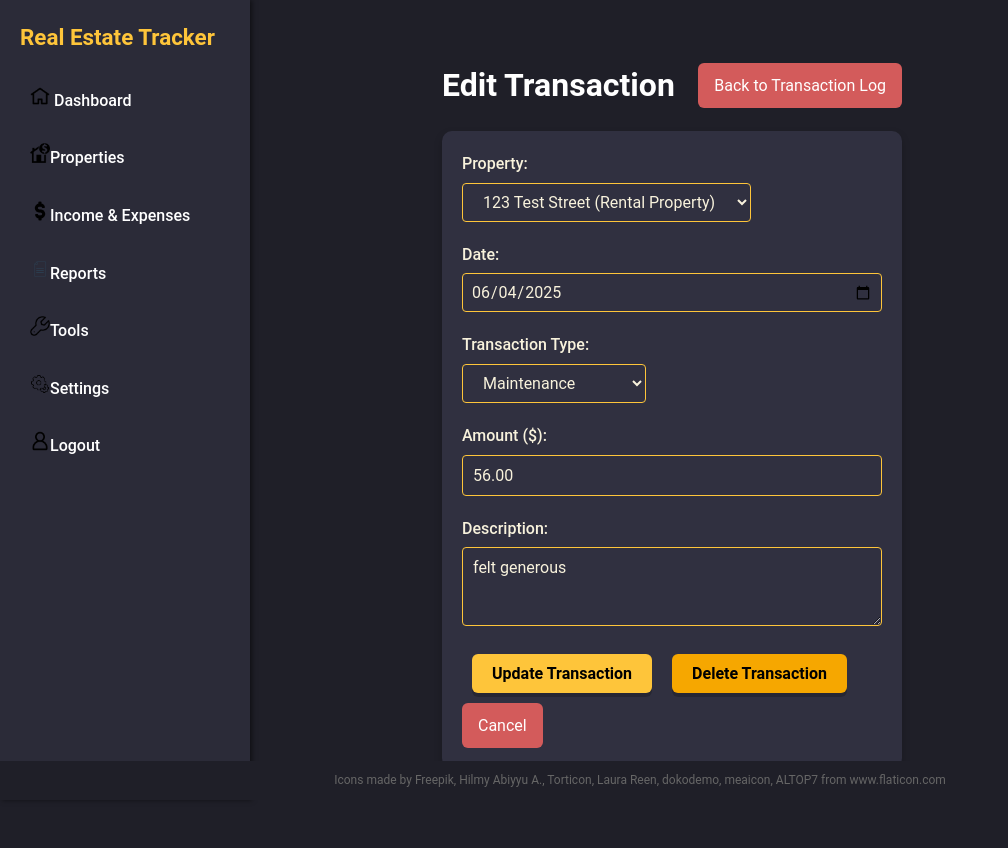
After one commit to Dooobbyy/SE-Assessment-2-HSC---Ethan-Dolbel, a Django app: page /transactions/7/edit/ in a window 1280 px wide. The commit adds this page. Shown: the whole page, without its empty margins (0-1008 px from the left). Run offline with Django 5.2, Linux system fonts and the light colour scheme; data comes from the database, SQL or seed files in the repository; both versions use the stored data as it was after the commit.

Commit message:
Fixed expenses
Before i move on and break anything I've got the total expenses working, so I'm going to save my progress.

```diff
--- /dev/null
+++ b/mypwa/core/templates/edit_transaction.html
@@ -0,0 +1,104 @@
+<!-- templates/edit_transaction.html -->
+{% extends 'base.html' %}
+
+{% block title %}Edit Transaction - Real Estate Finance Tracker{% endblock %}
+
+{% block content %}
+<div class="main-content">
+    <div class="form-container">
+        <div style="display: flex; justify-content: space-between; align-items: center; margin-bottom: 20px;">
+            <h1>Edit Transaction</h1>
+            <a href="{% url 'transaction_log' %}" class="btn-negative" style="text-decoration: none; padding: 10px 16px; border-radius: 6px;">Back to Transaction Log</a>
+        </div>
+
+        <form method="post" class="card">
+            {% csrf_token %}
+
+            <div class="form-group">
+                <label for="{{ form.property.id_for_label }}">Property:</label>
+                {{ form.property }}
+                {% if form.property.errors %}
+                    <div class="form-error">{{ form.property.errors }}</div>
+                {% endif %}
+            </div>
+
+            <div class="form-group">
+                <label for="{{ form.date.id_for_label }}">Date:</label>
+                {{ form.date }}
+                {% if form.date.errors %}
+                    <div class="form-error">{{ form.date.errors }}</div>
+                {% endif %}
+            </div>
+
+            <div class="form-group">
+                <label for="{{ form.transaction_type.id_for_label }}">Transaction Type:</label>
+                {{ form.transaction_type }}
+                {% if form.transaction_type.errors %}
+                    <div class="form-error">{{ form.transaction_type.errors }}</div>
+                {% endif %}
+            </div>
+
+            <div class="form-group">
+                <label for="{{ form.amount.id_for_label }}">Amount ($):</label>
+                {{ form.amount }}
+                {% if form.amount.errors %}
+                    <div class="form-error">{{ form.amount.errors }}</div>
+                {% endif %}
+            </div>
+
+            <div class="form-group">
+                <label for="{{ form.description.id_for_label }}">Description:</label>
+                {{ form.description }}
+                {% if form.description.errors %}
+                    <div class="form-error">{{ form.description.errors }}</div>
+                {% endif %}
+            </div>
+
+            <div style="display: flex; gap: 10px; margin-top: 20px; flex-wrap: wrap;">
+                <button type="submit" class="btn-accent">Update Transaction</button>
+                <button type="button" class="btn-alert" onclick="confirmDelete()">Delete Transaction</button>
+                <a href="{% url 'transaction_log' %}" class="btn-negative" style="text-decoration: none; padding: 10px 16px; border-radius: 6px;">Cancel</a>
+            </div>
+        </form>
+    </div>
+</div>
+
+<!-- Delete Confirmation Modal -->
+<div id="deleteModal" style="display: none; position: fixed; z-index: 1000; left: 0; top: 0; width: 100%; height: 100%; background-color: rgba(0,0,0,0.5);">
+    <div class="card" style="position: absolute; top: 50%; left: 50%; transform: translate(-50%, -50%); max-width: 500px; width: 90%;">
+        <h2 style="margin-top: 0; color: var(--color-negative);">⚠️ Delete Transaction</h2>
+        <p>Are you sure you want to delete this transaction?</p>
+        <p><strong>Property:</strong> {{ transaction.property.address|default:"No Property" }}</p>
+        <p><strong>Type:</strong> {{ transaction.get_transaction_type_display }}</p>
+        <p><strong>Amount:</strong> ${{ transaction.amount }}</p>
+        <p><strong>Date:</strong> {{ transaction.date|date:"M d, Y" }}</p>
+        <p><strong>Description:</strong> {{ transaction.description|default:"No description" }}</p>
+        <p><strong>This cannot be undone!</strong></p>
+
+        <form method="post" style="display: flex; gap: 10px; margin-top: 20px;">
+            {% csrf_token %}
+            <input type="hidden" name="delete" value="true">
+            <button type="submit" class="btn-negative" style="background-color: var(--color-negative);">Yes, Delete Transaction</button>
+            <button type="button" class="btn-accent" onclick="closeModal()">Cancel</button>
+        </form>
+    </div>
+</div>
+
+<script>
+function confirmDelete() {
+    document.getElementById('deleteModal').style.display = 'block';
+}
+
+function closeModal() {
+    document.getElementById('deleteModal').style.display = 'none';
+}
+
+// Close modal if user clicks outside of it
+window.onclick = function(event) {
+    const modal = document.getElementById('deleteModal');
+    if (event.target == modal) {
+        closeModal();
+    }
+}
+</script>
+{% endblock %}
--- a/mypwa/core/urls.py
+++ b/mypwa/core/urls.py
@@ -11,6 +11,7 @@ urlpatterns = [
     path('transactions/add/', views.add_transaction, name='add_transaction'),
     path('transactions/bulk/', views.add_bulk_transaction, name='add_bulk_transaction'),
     path('transactions/log/', views.transaction_log, name='transaction_log'),
+    path('transactions/<int:transaction_id>/edit/', views.edit_transaction, name='edit_transaction'),
 
     # Tools URLs
     path('tools/', views.tools_home, name='tools_home'),
--- a/mypwa/core/views.py
+++ b/mypwa/core/views.py
@@ -75,20 +75,16 @@ def properties(request):
     # Get all properties
     all_properties = Property.objects.all().order_by('-purchase_date')
 
-    # Calculate financial data for each property
+    # Prepare data for the template
     properties_with_financials = []
     for property_obj in all_properties:
-        # Calculate financials using the functions (not model properties)
-        total_income = calculate_property_total_income(property_obj)
-        total_expenses = calculate_property_total_expenses(property_obj)
-        net_income = total_income - total_expenses
-
-        properties_with_financials.append({
+        prop_data = {
             'property': property_obj,
-            'total_income': total_income,
-            'total_expenses': total_expenses,
-            'net_income': net_income
-        })
+            'total_income': property_obj.calculate_total_income(),
+            'total_expenses': property_obj.calculate_total_expenses(),
+            'net_income': property_obj.calculate_net_income(),
+        }
+        properties_with_financials.append(prop_data)
 
     context = {
         'properties': properties_with_financials
@@ -192,10 +188,10 @@ def property_detail(request, property_id):
     # Get transactions for this property
     transactions = Transaction.objects.filter(property=property_obj).order_by('-date')
 
-    # Calculate financial summary for this property
-    total_income = calculate_property_total_income(property_obj)
-    total_expenses = calculate_property_total_expenses(property_obj)
-    net_income = total_income - total_expenses
+    # Calculate financial summary for this property USING THE MODEL METHODS
+    total_income = property_obj.calculate_total_income()  # Call method on the instance
+    total_expenses = property_obj.calculate_total_expenses()  # Call method on the instance
+    net_income = property_obj.calculate_net_income()  # Call method on the instance
 
     context = {
         'property': property_obj,
@@ -278,15 +274,14 @@ def edit_property(request, property_id):
                 messages.success(request, 'Property updated successfully!')
                 return redirect('property_detail', property_id=property_obj.id)
             else:
-                # Form is not valid, show errors
                 messages.error(request, 'Please correct the errors below.')
     else:
         form = PropertyForm(instance=property_obj)
 
-    # Calculate financial data directly (instead of using model properties)
-    total_income = calculate_property_total_income(property_obj)
-    total_expenses = calculate_property_total_expenses(property_obj)
-    net_income = total_income - total_expenses
+    # Calculate financial data using model methods
+    total_income = property_obj.calculate_total_income()
+    total_expenses = property_obj.calculate_total_expenses()
+    net_income = property_obj.calculate_net_income()
     transaction_count = property_obj.transaction_set.count()
 
     context = {
@@ -441,72 +436,32 @@ def trend_tracking(request):
 
     return render(request, 'tools/trend_tracking.html', context)
 
+def edit_transaction(request, transaction_id):
+    transaction_obj = get_object_or_404(Transaction, id=transaction_id)
 
+    if request.method == 'POST':
+        if 'delete' in request.POST:
+            # Handle transaction deletion
+            transaction_description = transaction_obj.description or f"{transaction_obj.get_transaction_type_display()} transaction"
+            property_address = transaction_obj.property.address if transaction_obj.property else "No Property"
+            transaction_obj.delete()
+            messages.success(request, f'Transaction "{transaction_description}" for {property_address} has been deleted successfully!')
+            return redirect('transaction_log')
+        else:
+            # Handle transaction update
+            form = TransactionForm(request.POST, instance=transaction_obj)
+            if form.is_valid():
+                form.save()
+                messages.success(request, 'Transaction updated successfully!')
+                return redirect('transaction_log')
+            else:
+                messages.error(request, 'Please correct the errors below.')
+    else:
+        form = TransactionForm(instance=transaction_obj)
 
+    context = {
+        'form': form,
+        'transaction': transaction_obj,
+    }
 
-
-
-
-
-
-def calculate_property_total_income(property_obj):
-    from django.db import models
-
-    total_income = 0
-
-    # Debugging: Print property details
-    print(f"Calculating income for {property_obj.address}")
-    print(f"Monthly Rent: ${property_obj.monthly_rent}")
-
-    # Base rental income
-    if property_obj.property_type in ['rental', 'owned_outright'] and property_obj.monthly_rent > 0:
-        today = date.today()
-        purchase_date = property_obj.purchase_date
-        months_owned = (today.year - purchase_date.year) * 12 + (today.month - purchase_date.month)
-
-        # Debugging: Print months owned
-        print(f"Months Owned: {months_owned}")
-
-        if months_owned > 0:
-            total_income += property_obj.monthly_rent * months_owned
-            print(f"Base Rental Income: ${total_income}")
-
-    # Additional transactions for this property
-    property_income = Transaction.objects.filter(
-        property=property_obj,
-        transaction_type__in=['rental_income', 'additional_income', 'other_income']
-    ).aggregate(models.Sum('amount'))['amount__sum'] or 0
-
-    # Debugging: Print additional income
-    print(f"Additional Income: ${property_income}")
-
-    total_income += property_income
-    print(f"Total Income: ${total_income}")
-
-    return float(total_income)
-
-def calculate_property_total_expenses(property_obj):
-    from django.db import models
-
-    total_expenses = 0
-
-    # Debugging: Print property details
-    print(f"Calculating expenses for {property_obj.address}")
-    print(f"Mortgage: ${property_obj.monthly_mortgage}")
-
-    # Base mortgage expense
-    total_expenses += property_obj.monthly_mortgage
-
-    # Additional expense transactions for this property
-    property_expenses = Transaction.objects.filter(
-        property=property_obj,
-        transaction_type__in=['maintenance', 'taxes', 'insurance', 'other_expense']
-    ).aggregate(models.Sum('amount'))['amount__sum'] or 0
-
-    # Debugging: Print additional expenses
-    print(f"Additional Expenses: ${property_expenses}")
-
-    total_expenses += property_expenses
-    print(f"Total Expenses: ${total_expenses}")
-
-    return float(total_expenses)
+    return render(request, 'edit_transaction.html', context)
```
Also changed, not shown: mypwa/core/models.py (+85 -0 lines), mypwa/core/templates/property_detail.html (+8 -0 lines), mypwa/core/templates/transaction_log.html (+10 -1 lines), mypwa/db.sqlite3.
